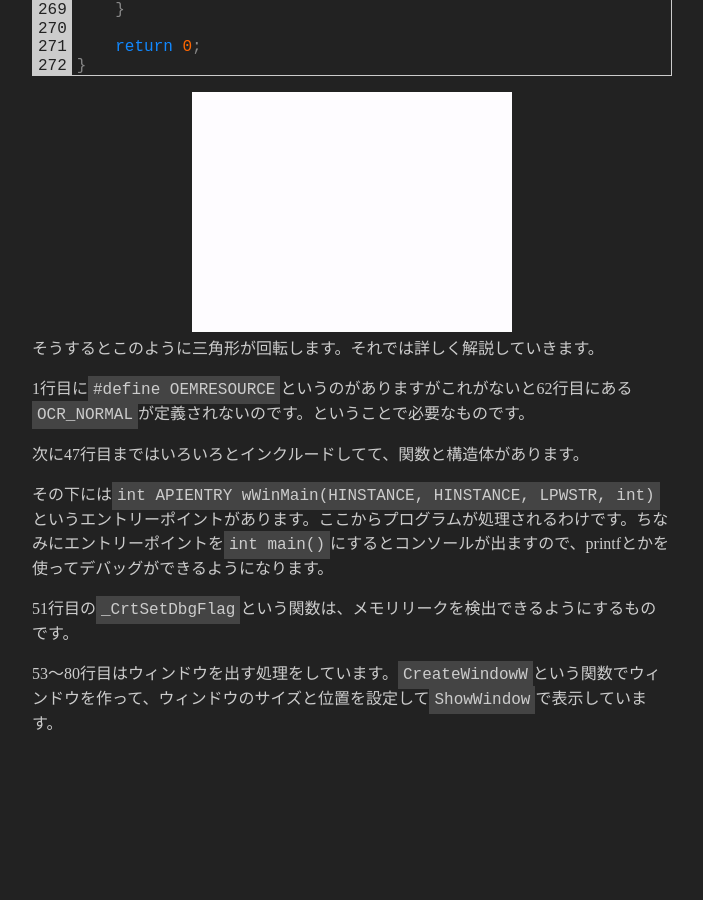
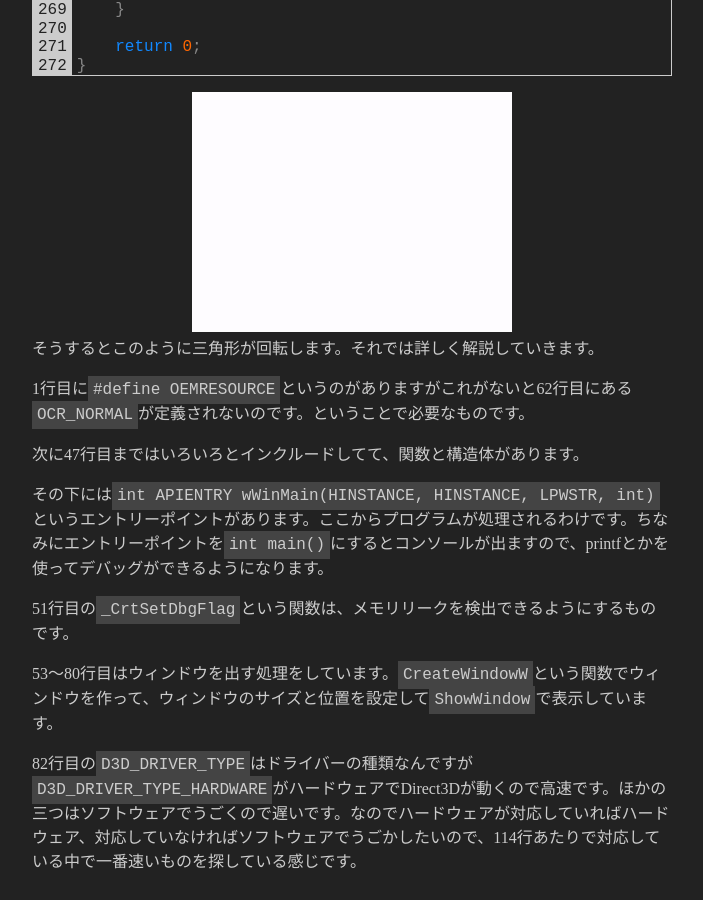
Before and after one commit to itukikikuti/windblow.net, a Jekyll site: the page built from _posts/DirectX11/2018-08-08-Direct3D 11で三角形を描画する.md, in a window 1280 px wide and 900 px high, scrolled down 5940 px. Shown: the whole window, without its empty margins (288-991 px from the left). Built offline with Jekyll 4.4.1, drawn with Linux system fonts in a browser that asks for light colours; before the commit the page ends 6702 px from its top, so only the background shows below that.

Commit message:
Update 2018-08-08-Direct3D 11で三角形を描画する.md

````diff
--- a/_posts/DirectX11/2018-08-08-Direct3D 11で三角形を描画する.md
+++ b/_posts/DirectX11/2018-08-08-Direct3D 11で三角形を描画する.md
@@ -7,6 +7,7 @@ DirectX 11を学ぶ上で一番最初にやることは三角形の描画です
 
 ![](/assets/2018-08-08/001.png)
 DirectXやOpenGL、Vulkan、MetalなどのグラフィックスAPIもたいていは点、線、三角形しか描画できません(あくまでたいていですよ？)。ですが三角形さえ描画できれば上の画像のように3Dの表現に困ることはあまりないんです。では早速260行ほどのソースコードがあるので、写して実行してみてください。
+
 ``` cpp
 #define OEMRESOURCE
 #include <string>
@@ -294,3 +295,5 @@ int APIENTRY wWinMain(HINSTANCE, HINSTANCE, LPWSTR, int)
 51行目の`_CrtSetDbgFlag`という関数は、メモリリークを検出できるようにするものです。
 
 53～80行目はウィンドウを出す処理をしています。`CreateWindowW`という関数でウィンドウを作って、ウィンドウのサイズと位置を設定して`ShowWindow`で表示しています。
+
+82行目の`D3D_DRIVER_TYPE`はドライバーの種類なんですが`D3D_DRIVER_TYPE_HARDWARE`がハードウェアでDirect3Dが動くので高速です。ほかの三つはソフトウェアでうごくので遅いです。なのでハードウェアが対応していればハードウェア、対応していなければソフトウェアでうごかしたいので、114行あたりで対応している中で一番速いものを探している感じです。
````
